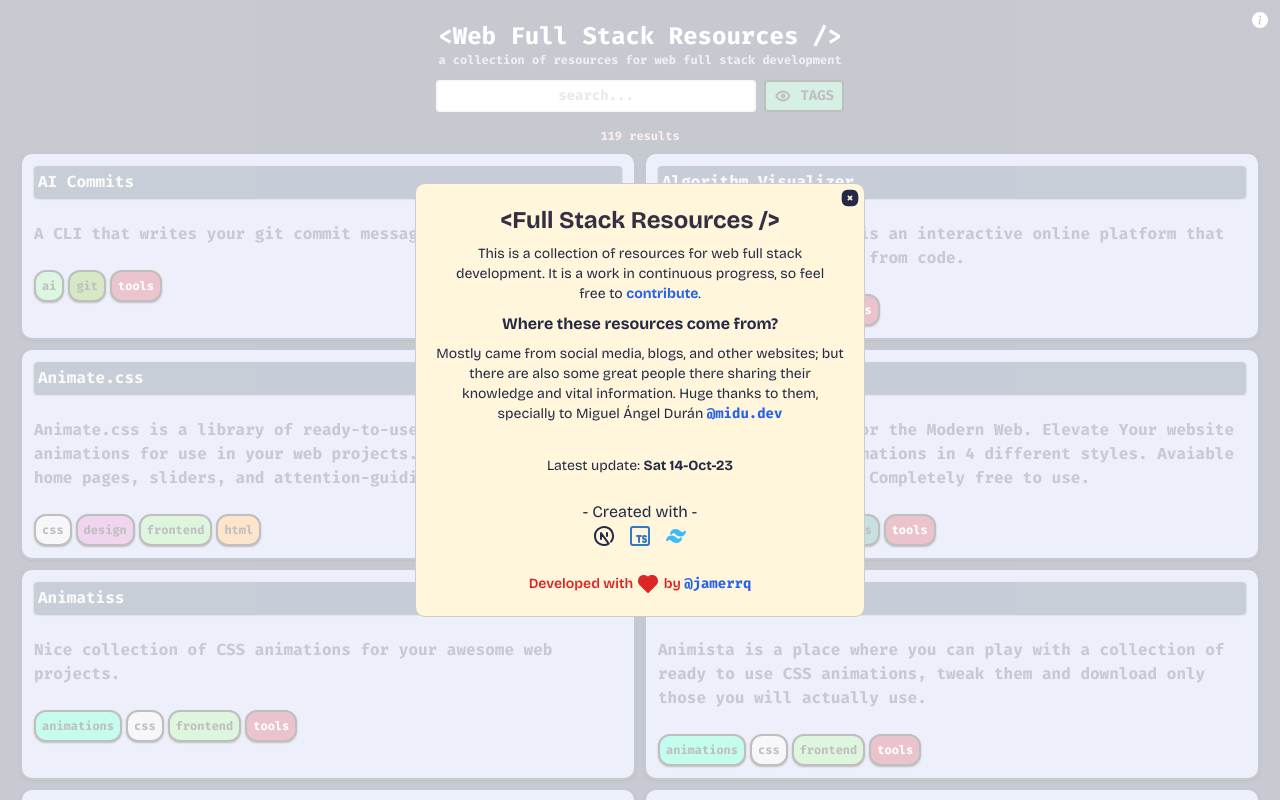
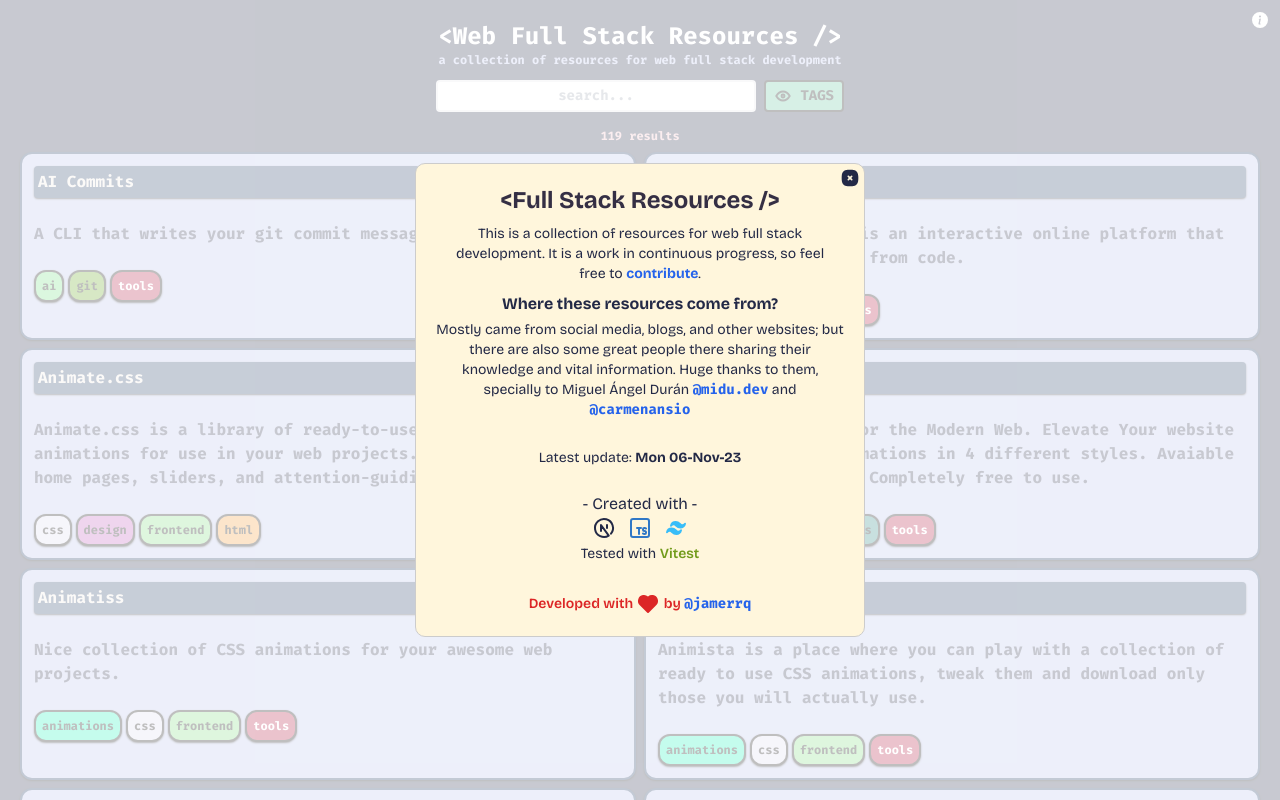
Before and after one commit to jamerrq/resources-app, a Next.js app: page / in a window 1280 px wide. Both pictures are taken after a click on the button "open modal". Shown: the top 800 px of the page. Built offline with nearby package versions, Linux system fonts and the light colour scheme; what tailwindcss-debug-screens would draw is missing.

Commit message:
🟪 modal updated, fonts in file apart

```diff
--- a/src/components/modal.tsx
+++ b/src/components/modal.tsx
@@ -5,17 +5,7 @@
 import { BsFillInfoCircleFill } from 'react-icons/bs'
 import { IconBrandNextjs, IconBrandTypescript, IconBrandTailwind, IconSquareRoundedXFilled, IconHeartFilled } from '@tabler/icons-react'
 
-// Fonts
-// import { Bricolage_Grotesque } from 'next/font/google'
-import localFont from 'next/font/local'
-
-export const firaMono = localFont({ src: '../../public/fonts/Fira_Mono/FiraMono-Bold.ttf' })
-export const bricolageGrotesque = localFont({ src: '../../public/fonts/Bricolage_Grotesque/BricolageGrotesque-VariableFont_opsz,wdth,wght.ttf' })
-
-// const bricolageGrotesque = Bricolage_Grotesque({
-//   weight: ['400', '700'],
-//   subsets: ['latin']
-// })
+import { firaMono, bricolageGrotesque } from '@/fonts'
 
 export default function CustomModal (): JSX.Element {
   const [modalIsOpen, setModalIsOpen] = useState(false)
@@ -67,14 +57,16 @@
           <span className="text-base text-center font-bold">
             Where these resources come from?
           </span>
-          <span className="text-sm my-2 text-center">
-            Mostly came from social media, blogs, and other websites; but there are also some great people there sharing their knowledge and vital information. Huge thanks to them, specially to Miguel Ángel Durán <a href="https://midu.dev/" target="_blank">
-              <span className={`font-bold text-blue-600 ${firaMono.className}`}>@midu.dev</span>
+          <span className="text-sm my-1 text-center">
+            Mostly came from social media, blogs, and other websites; but there are also some great people there sharing their knowledge and vital information. Huge thanks to them, specially to Miguel Ángel Durán <a href="https://midu.dev/" target="_blank" className={`font-bold text-blue-600 ${firaMono.className}`}>
+              @midu.dev
+            </a> and <a href="https://twitter.com/carmenansio" target="_blank" className={`font-bold text-blue-600 ${firaMono.className}`}>
+              @carmenansio
             </a>
           </span>
           <br />
           <span className="text-sm">
-            Latest update: <span className="font-bold">Sat 14-Oct-23</span>
+            Latest update: <span className="font-bold">Mon 06-Nov-23</span>
           </span>
           <br />
           <h3>- Created with -</h3>
@@ -100,6 +92,9 @@
               </a>
             </li>
           </ul>
+          <span className="text-sm py-1">
+            Tested with <a className="text-[#729B1B] font-semibold" href="https://vitest.dev/guide/why.html" target="_blank">Vitest</a>
+          </span>
           <br />
           <span className='text-sm text-red-600 font-semibold'>
             Developed with <IconHeartFilled style={{ display: 'inline-block' }} /> by <a href="https://jamerrq-com.vercel.app/"
--- /dev/null
+++ b/src/fonts.ts
@@ -0,0 +1,5 @@
+import localFont from 'next/font/local'
+
+export const firaMono = localFont({ src: '../public/fonts/Fira_Mono/FiraMono-Bold.ttf' })
+
+export const bricolageGrotesque = localFont({ src: '../public/fonts/Bricolage_Grotesque/BricolageGrotesque-VariableFont_opsz,wdth,wght.ttf' })
```
